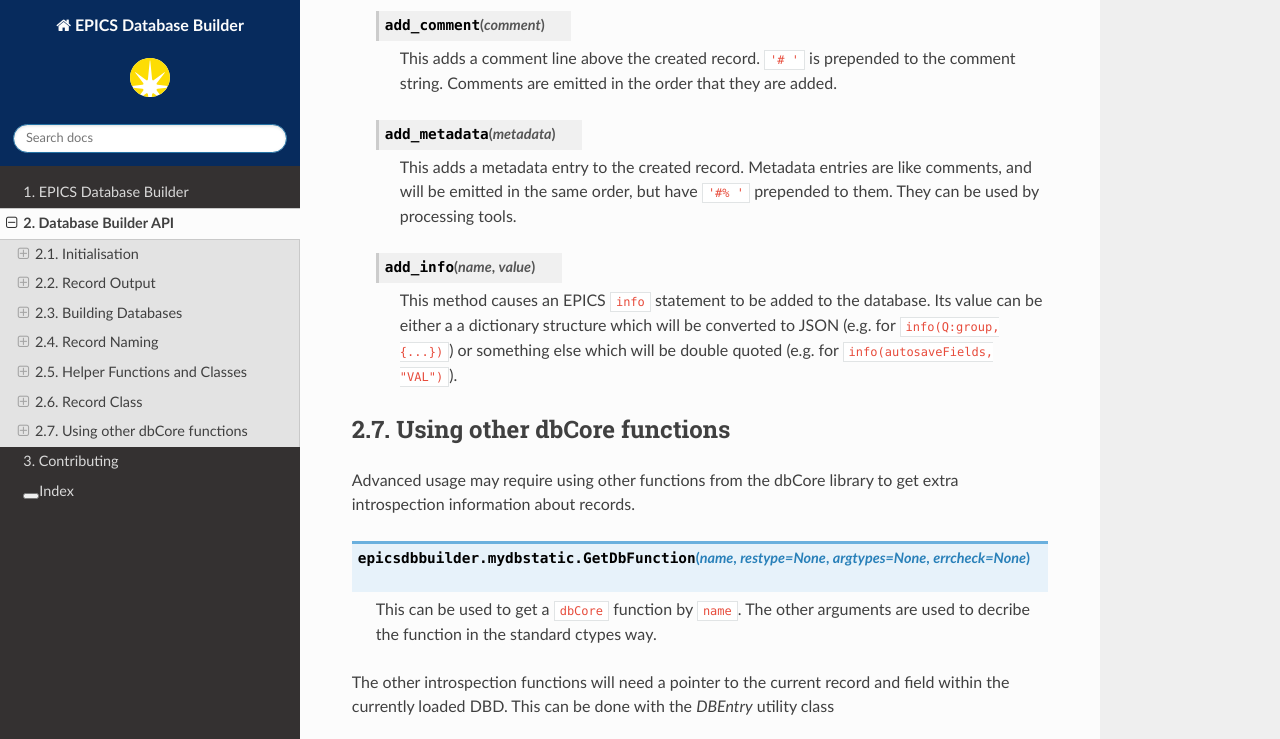
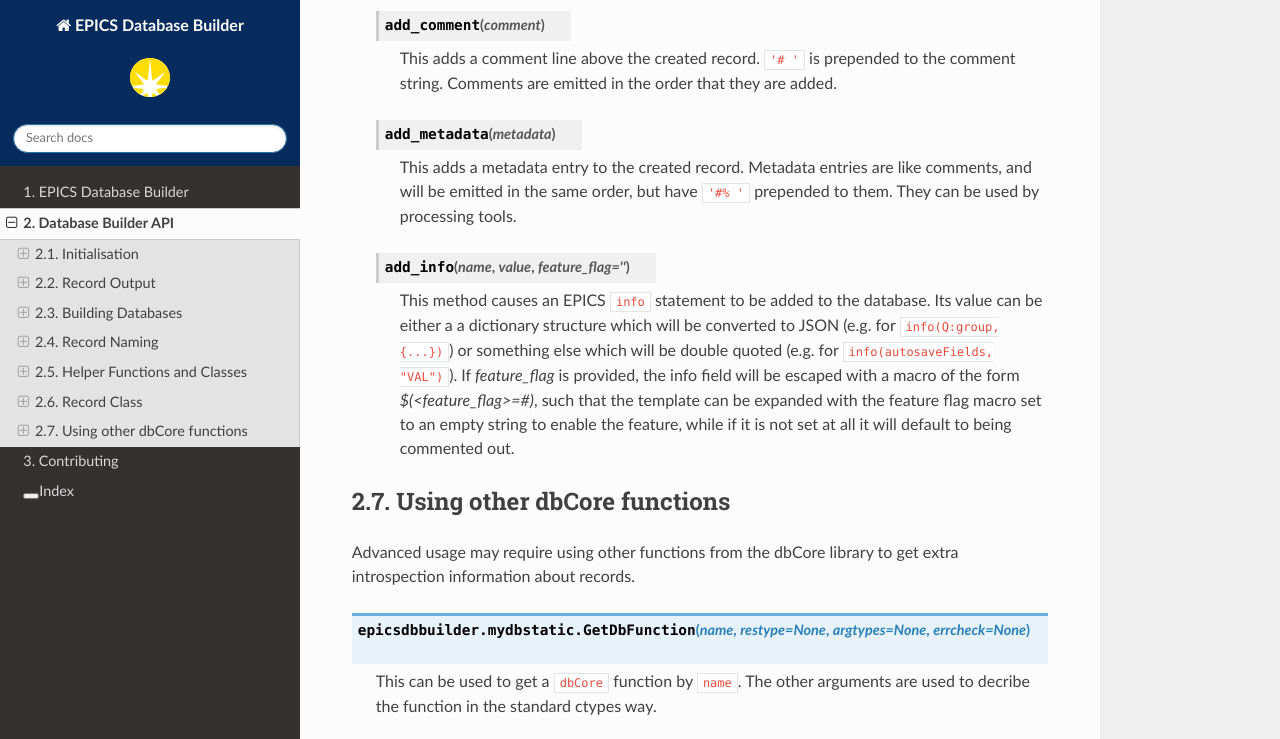
Before and after one commit to DiamondLightSource/epicsdbbuilder, a Sphinx documentation site: the page built from docs/api.rst, in a window 1280 px wide and 900 px high, scrolled down 6481 px, cut to the strip 0-739 px from the top of the window. Built offline with Sphinx 7.4.7 and the Read the Docs theme 2.0.0, drawn with Linux system fonts in a browser that asks for light colours; the version number could not be read and is left out.

Commit message:
Allow inserting feature flag macros on info fields

```diff
--- a/docs/api.rst
+++ b/docs/api.rst
@@ -347,12 +347,17 @@
         like comments, and will be emitted in the same order, but have ``'#% '``
         prepended to them. They can be used by processing tools.
 
-    ..  method:: add_info(name, value)
+    ..  method:: add_info(name, value, feature_flag="")
 
         This method causes an EPICS ``info`` statement to be added to the
         database. Its value can be either a a dictionary structure which will be
         converted to JSON (e.g. for ``info(Q:group, {...})``) or something else
         which will be double quoted (e.g. for ``info(autosaveFields, "VAL")``).
+        If `feature_flag` is provided, the info field will be escaped with a
+        macro of the form `$(<feature_flag>=#)`, such that the template can be
+        expanded with the feature flag macro set to an empty string to enable the
+        feature, while if it is not set at all it will default to being commented
+        out.
 
 
 Using other dbCore functions
```
Also changed, not shown: 4 other files.
